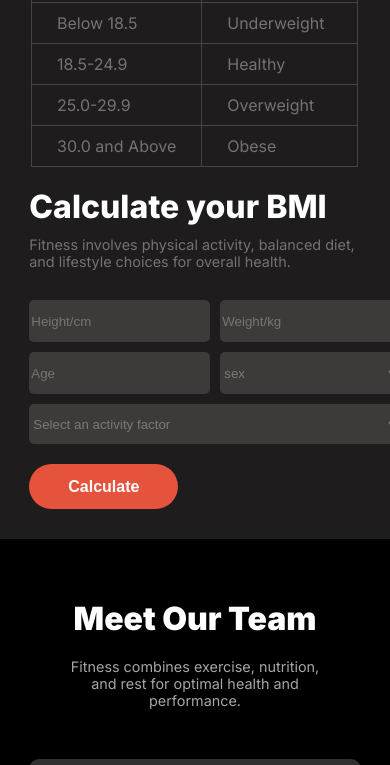
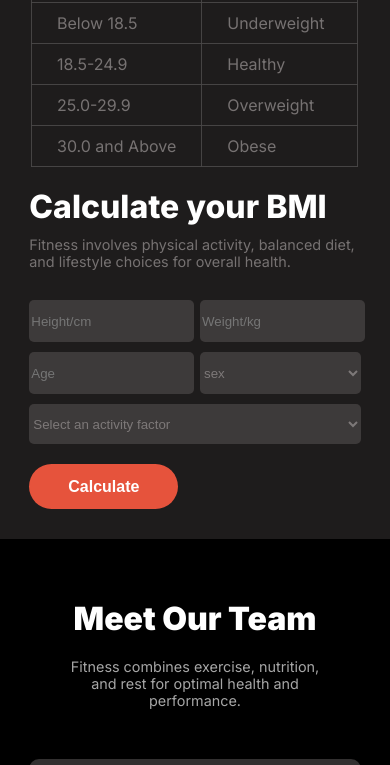
Before and after one commit to shakibhossain852/assignment-2, a plain HTML site: page index.html in a window 390 px wide. Shown: the part 3684-4449 px from the top of the page. Drawn offline with Linux system fonts and the light colour scheme; a web font is replaced by a local one.

Commit message:
added some changes for responsive

```diff
--- a/style.css
+++ b/style.css
@@ -336,7 +336,11 @@ table{ border-collapse:collapse;}
     grid-column: span 2;
 
 }
+.input-item{
+    width: 100%;
+}
 .option-item{
+    width: 100%;
     height: 42px;
     background-color: rgba(70, 67, 67, 0.788);
     color: rgba(143, 138, 138, 0.779);
```
